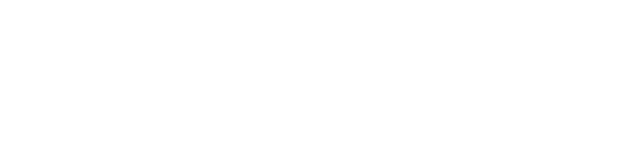
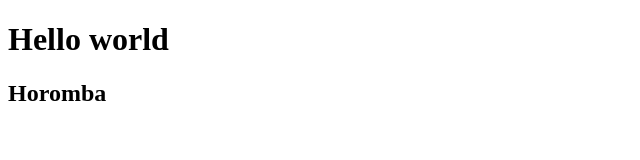
Before and after one commit to horombacollin/web, a plain HTML site: page index.html in a window 1280 px wide. Shown: the whole page, without its empty margins (0-640 px from the left). Drawn offline with Linux system fonts and the light colour scheme.

Commit message:
Hello hi

```diff
--- a/index.html
+++ b/index.html
@@ -6,6 +6,7 @@
     <title>Document</title>
 </head>
 <body>
-
+    <h1>Hello world</h1>
+    <h2>Horomba</h2>
 </body>
 </html>
```
